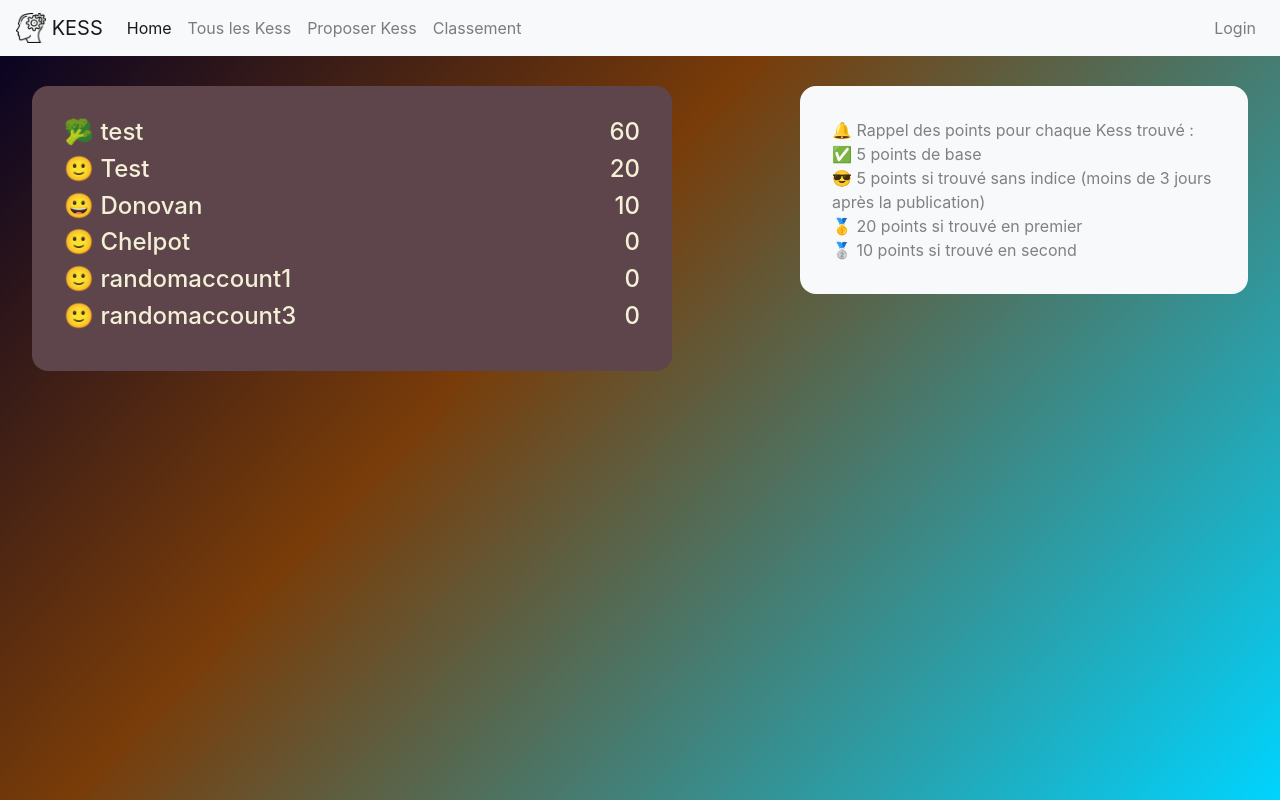
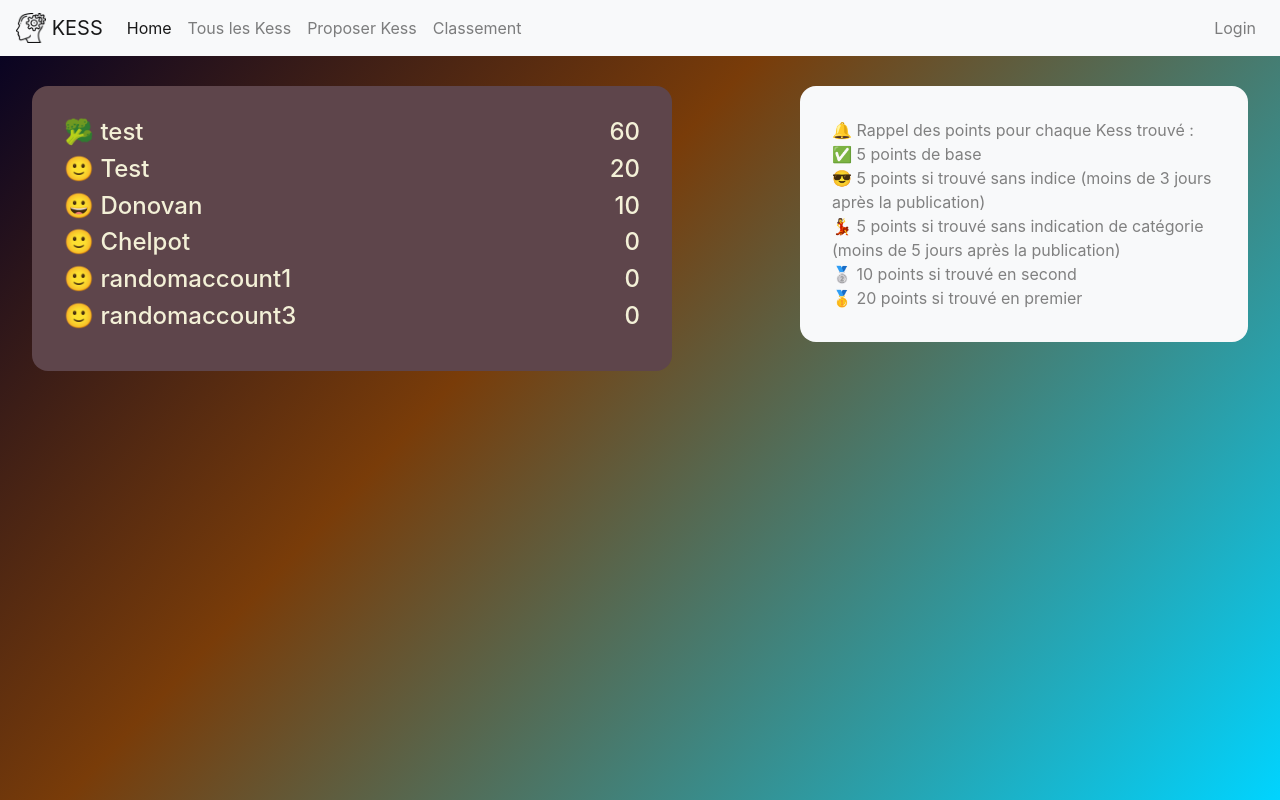
Before and after one commit to Chelpot/Kess, a Django app: page /kess/classement/ in a window 1280 px wide. Run offline with Django 3.2, Linux system fonts and the light colour scheme; data comes from the database, SQL or seed files in the repository; parts of the project's set-up code (start-up, migrations or seed data) failed here and were passed over; some libraries are stand-ins or nearby versions.

Commit message:
Some small changes, mostly visual

```diff
--- a/mysite/kess/static/kess/style.css
+++ b/mysite/kess/static/kess/style.css
@@ -1,5 +1,10 @@
+
+html{
+    min-height: 100%;
+}
 
 body {
+    min-height: 100%;
     background: rgb(2,0,36);
     background: linear-gradient(133deg, rgba(2,0,36,1) 0%, rgba(121,60,9,1) 40%, rgba(0,212,255,1) 100%);    /*background-color: #F7D59C;*/
     color: #F3F0D7;
--- a/mysite/kess/templates/kess/classement.html
+++ b/mysite/kess/templates/kess/classement.html
@@ -38,9 +38,12 @@
         😎 5 points si trouvé sans indice (moins de 3 jours après la publication)
     </a></br>
     <a>
-        🥇 20 points si trouvé en premier
+        💃 5 points si trouvé sans indication de catégorie (moins de 5 jours après la publication)
     </a></br>
     <a>
         🥈 10 points si trouvé en second
     </a></br>
+    <a>
+        🥇 20 points si trouvé en premier
+    </a></br>
 </div>
--- a/mysite/kess/templates/kess/detail.html
+++ b/mysite/kess/templates/kess/detail.html
@@ -15,6 +15,7 @@
 
         {% if is_answer_valide %}
         <div class="detail_answer">
+            Catégorie : {{kess.category}}
             <h3>Vous avez résolu ce Kess ! La réponse est : </h3>
             <h3>"{{kess.reponse}}"</h3>
         </div>
```
